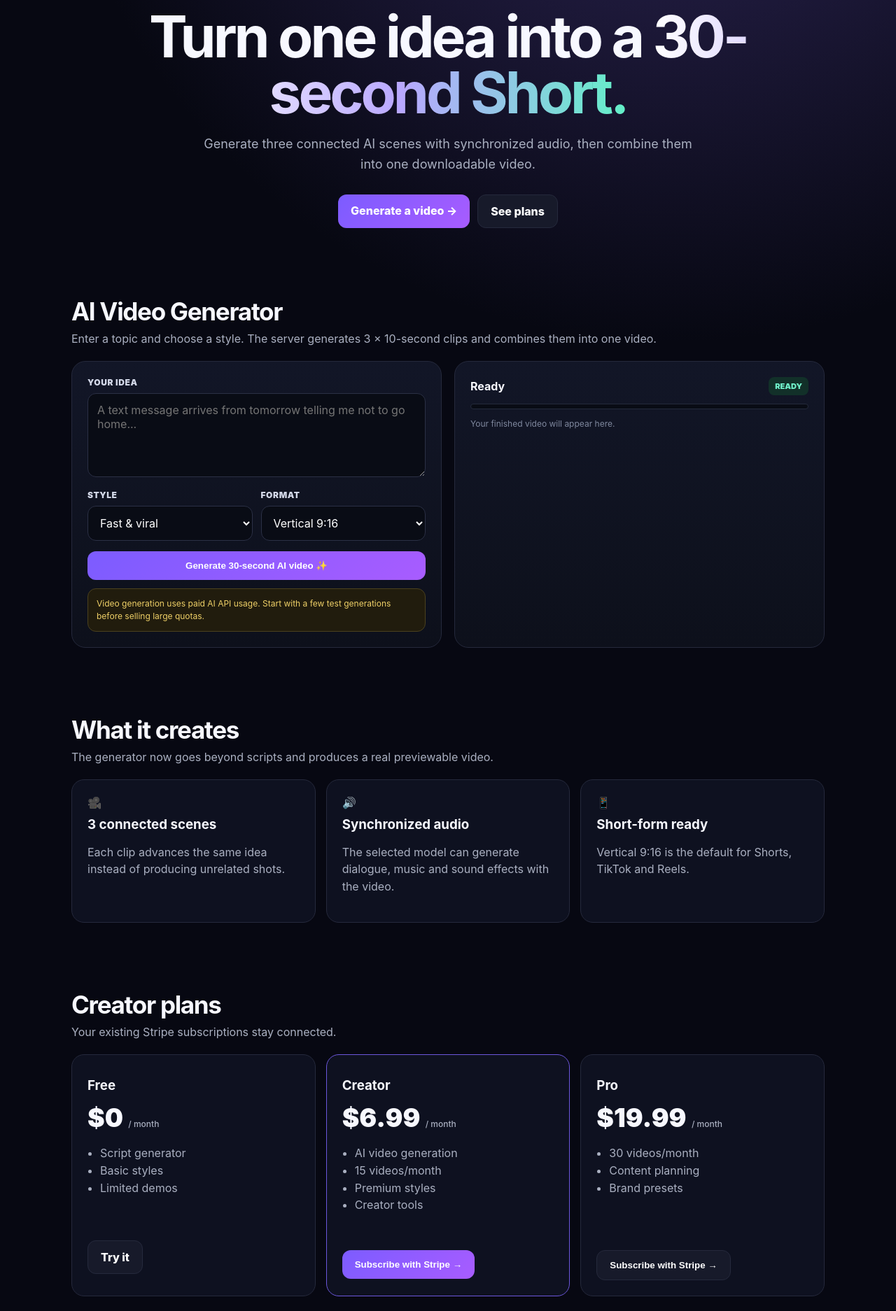
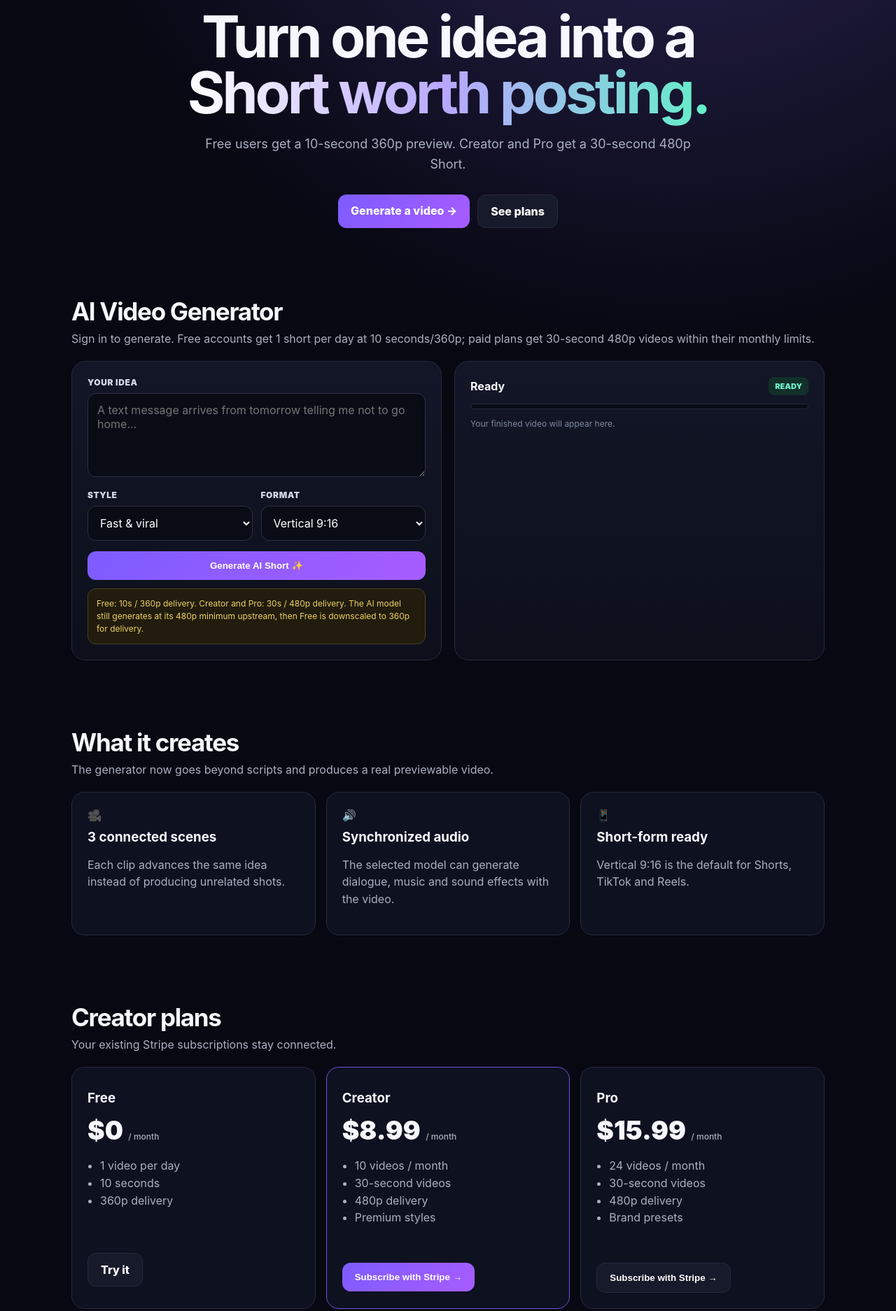
Before and after one commit to jacobez1213-create/ShortSpark-, a website: page index.html in a window 1280 px wide. Shown: the part 191-2065 px from the top of the page at 70% size. Drawn offline with Linux system fonts and the light colour scheme; no server answers.

Commit message:
Add files via upload

```diff
--- a/index.html
+++ b/index.html
@@ -10,12 +10,12 @@
 </style></head>
 <body>
 <nav class="nav"><a class="logo" href="/">Short<i>Spark</i></a><div class="links"><a href="#generator">Generator</a><a href="#pricing">Pricing</a><a href="/account">Account</a><a href="/admin">Developer</a></div><a class="btn" href="#generator">Create a Short</a></nav>
-<header class="hero"><span class="pill">🎬 AI video generation</span><h1>Turn one idea into a <span class="grad">30-second Short.</span></h1><p>Generate three connected AI scenes with synchronized audio, then combine them into one downloadable video.</p><div class="actions"><a class="btn" href="#generator">Generate a video →</a><a class="btn alt" href="#pricing">See plans</a></div></header>
-<section class="section" id="generator"><h2>AI Video Generator</h2><p class="sub">Enter a topic and choose a style. The server generates 3 × 10-second clips and combines them into one video.</p>
-<div class="generator"><div class="panel"><label class="label">YOUR IDEA</label><textarea id="idea" class="input" placeholder="A text message arrives from tomorrow telling me not to go home..."></textarea><div class="row"><div><label class="label">STYLE</label><select id="style"><option>Fast & viral</option><option>Storytelling</option><option>Funny</option><option>Mysterious</option><option>Educational</option></select></div><div><label class="label">FORMAT</label><select id="aspect"><option value="9:16">Vertical 9:16</option><option value="16:9">Landscape 16:9</option></select></div></div><button id="generate" class="btn full" onclick="generateVideo()">Generate 30-second AI video ✨</button><div class="notice">Video generation uses paid AI API usage. Start with a few test generations before selling large quotas.</div></div>
+<header class="hero"><span class="pill">🎬 AI video generation</span><h1>Turn one idea into a <span class="grad">Short worth posting.</span></h1><p>Free users get a 10-second 360p preview. Creator and Pro get a 30-second 480p Short.</p><div class="actions"><a class="btn" href="#generator">Generate a video →</a><a class="btn alt" href="#pricing">See plans</a></div></header>
+<section class="section" id="generator"><h2>AI Video Generator</h2><p class="sub">Sign in to generate. Free accounts get 1 short per day at 10 seconds/360p; paid plans get 30-second 480p videos within their monthly limits.</p>
+<div class="generator"><div class="panel"><label class="label">YOUR IDEA</label><textarea id="idea" class="input" placeholder="A text message arrives from tomorrow telling me not to go home..."></textarea><div class="row"><div><label class="label">STYLE</label><select id="style"><option>Fast & viral</option><option>Storytelling</option><option>Funny</option><option>Mysterious</option><option>Educational</option></select></div><div><label class="label">FORMAT</label><select id="aspect"><option value="9:16">Vertical 9:16</option><option value="16:9">Landscape 16:9</option></select></div></div><button id="generate" class="btn full" onclick="generateVideo()">Generate AI Short ✨</button><div class="notice">Free: 10s / 360p delivery. Creator and Pro: 30s / 480p delivery. The AI model still generates at its 480p minimum upstream, then Free is downscaled to 360p for delivery.</div></div>
 <div class="panel"><div class="status"><strong id="state">Ready</strong><span class="badge" id="badge">READY</span></div><div class="progress"><div class="bar" id="bar"></div></div><p class="small" id="msg">Your finished video will appear here.</p><div id="error" class="error"></div><div id="videoWrap" class="video-wrap"><video id="video" class="video" controls playsinline></video><div class="video-actions"><a id="download" class="btn" download="shortspark-short.mp4">Download MP4</a><a id="captions" class="btn alt" download="captions.srt">Download captions</a></div></div></div></div></section>
 <section class="section"><h2>What it creates</h2><p class="sub">The generator now goes beyond scripts and produces a real previewable video.</p><div class="cards"><div class="card">🎥<h3>3 connected scenes</h3><p>Each clip advances the same idea instead of producing unrelated shots.</p></div><div class="card">🔊<h3>Synchronized audio</h3><p>The selected model can generate dialogue, music and sound effects with the video.</p></div><div class="card">📱<h3>Short-form ready</h3><p>Vertical 9:16 is the default for Shorts, TikTok and Reels.</p></div></div></section>
-<section class="section" id="pricing"><h2>Creator plans</h2><p class="sub">Your existing Stripe subscriptions stay connected.</p><div class="prices"><div class="price"><h3>Free</h3><div class="amt">$0 <small>/ month</small></div><ul><li>Script generator</li><li>Basic styles</li><li>Limited demos</li></ul><a class="btn alt" href="#generator">Try it</a></div><div class="price hot"><h3>Creator</h3><div class="amt">$6.99 <small>/ month</small></div><ul><li>AI video generation</li><li>15 videos/month</li><li>Premium styles</li><li>Creator tools</li></ul><button class="btn" onclick="checkout('creator')">Subscribe with Stripe →</button></div><div class="price"><h3>Pro</h3><div class="amt">$19.99 <small>/ month</small></div><ul><li>30 videos/month</li><li>Content planning</li><li>Brand presets</li></ul><button class="btn alt" onclick="checkout('pro')">Subscribe with Stripe →</button></div></div></section>
+<section class="section" id="pricing"><h2>Creator plans</h2><p class="sub">Your existing Stripe subscriptions stay connected.</p><div class="prices"><div class="price"><h3>Free</h3><div class="amt">$0 <small>/ month</small></div><ul><li>1 video per day</li><li>10 seconds</li><li>360p delivery</li></ul><a class="btn alt" href="#generator">Try it</a></div><div class="price hot"><h3>Creator</h3><div class="amt">$8.99 <small>/ month</small></div><ul><li>10 videos / month</li><li>30-second videos</li><li>480p delivery</li><li>Premium styles</li></ul><button class="btn" onclick="checkout('creator')">Subscribe with Stripe →</button></div><div class="price"><h3>Pro</h3><div class="amt">$15.99 <small>/ month</small></div><ul><li>24 videos / month</li><li>30-second videos</li><li>480p delivery</li><li>Brand presets</li></ul><button class="btn alt" onclick="checkout('pro')">Subscribe with Stripe →</button></div></div></section>
 <footer>© 2026 ShortSpark · <a href="/admin">Developer dashboard</a></footer>
 <script>
 let timer;
@@ -26,4 +26,5 @@ function showError(msg){const e=document.getElementById('error');e.textContent=m
 async function generateVideo(){const idea=safe(document.getElementById('idea').value),style=document.getElementById('style').value,aspectRatio=document.getElementById('aspect').value;const btn=document.getElementById('generate');if(!idea)return alert('Enter an idea first.');btn.disabled=true;document.getElementById('videoWrap').style.display='none';document.getElementById('error').style.display='none';status('Starting…','WORKING');progress(4,'Building the scenes…');try{const r=await fetch('/api/generate-video',{method:'POST',headers:{'Content-Type':'application/json'},body:JSON.stringify({idea,style,aspectRatio})});const d=await r.json();if(!r.ok)throw new Error(d.error||'Could not start generation.');poll(d.jobId)}catch(e){showError(e.message);btn.disabled=false}}
 async function poll(id){try{const r=await fetch('/api/video-status/'+encodeURIComponent(id));const d=await r.json();if(d.status==='failed'||!r.ok)throw new Error(d.error||'Video generation failed.');progress(d.progress||0,d.message||'Generating…');status(d.status==='completed'?'Complete…':'Generating…',d.status==='completed'?'DONE':'WORKING');if(d.status==='completed'){const v=d.videoUrl+'?t='+Date.now();document.getElementById('video').src=v;document.getElementById('download').href=v;document.getElementById('captions').href=d.captionsUrl+'?t='+Date.now();document.getElementById('videoWrap').style.display='block';progress(100,'Your Short is ready.');document.getElementById('generate').disabled=false;return}timer=setTimeout(()=>poll(id),2500)}catch(e){showError(e.message);document.getElementById('generate').disabled=false}}
 async function checkout(plan){try{const me=await fetch('/api/auth/me');if(!me.ok){location.href='/account?next='+encodeURIComponent(plan);return}const r=await fetch('/api/create-checkout-session',{method:'POST',headers:{'Content-Type':'application/json'},body:JSON.stringify({plan})});const d=await r.json();if(d.url)location.href=d.url;else alert(d.error||'Could not start checkout.')}catch(e){alert('Payment setup is not connected.')}}
+async function loadPlan(){try{const r=await fetch('/api/auth/me');if(!r.ok)return;const d=await r.json();const u=d.usage;if(d.user.plan==='free'){document.getElementById('generate').textContent='Generate 10-second free Short ✨';document.getElementById('msg').textContent='Free preview: 10 seconds at 360p delivery.'}else{document.getElementById('generate').textContent='Generate 30-second AI Short ✨';document.getElementById('msg').textContent=`${d.user.plan.toUpperCase()} plan: 30 seconds at 480p. ${u.remaining} remaining this month.`}}catch{}}loadPlan();
 </script></body></html>
```
Also changed, not shown: account.html (+1 -1 lines), server.js (+4 -4 lines), README.md.
